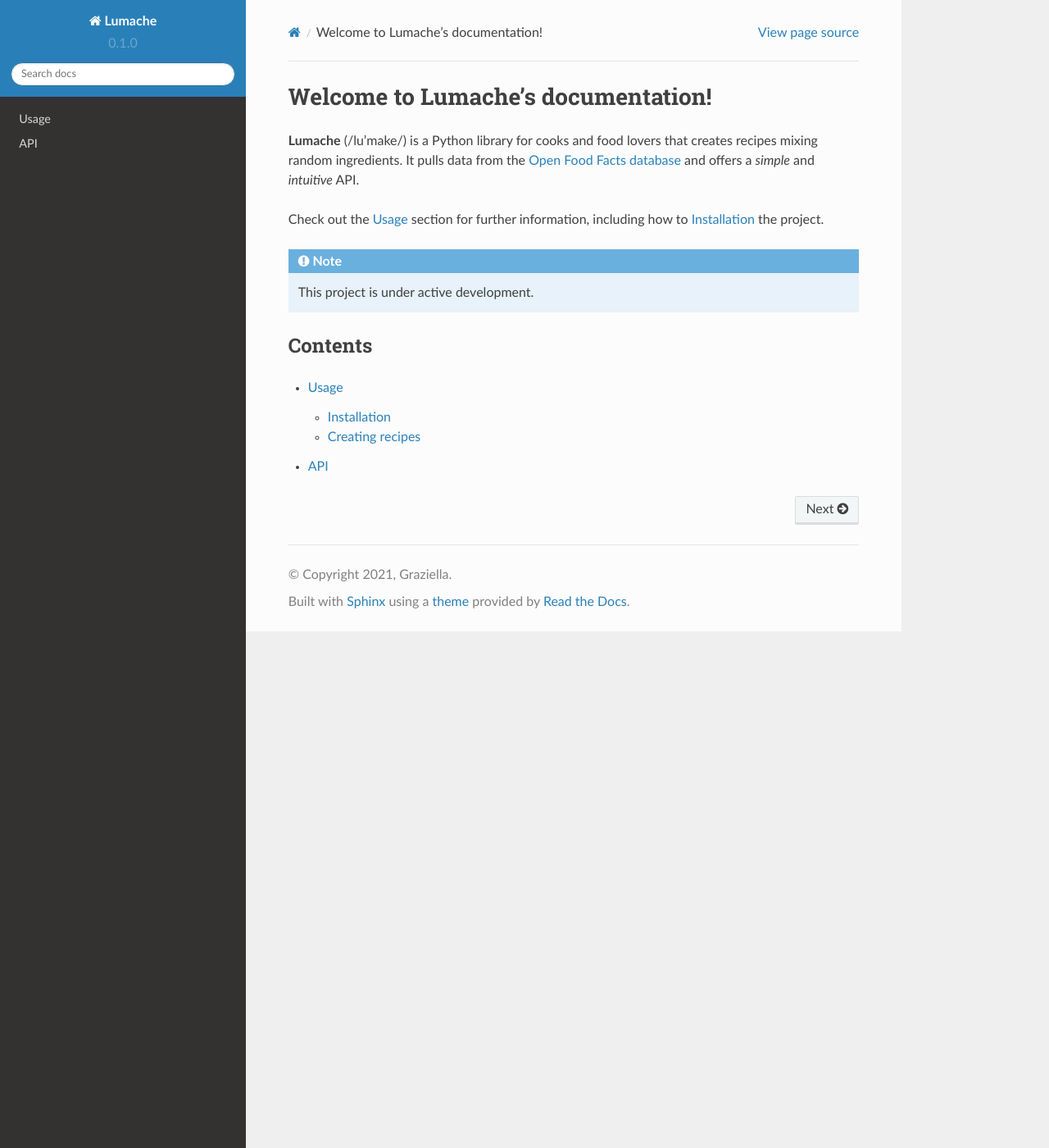
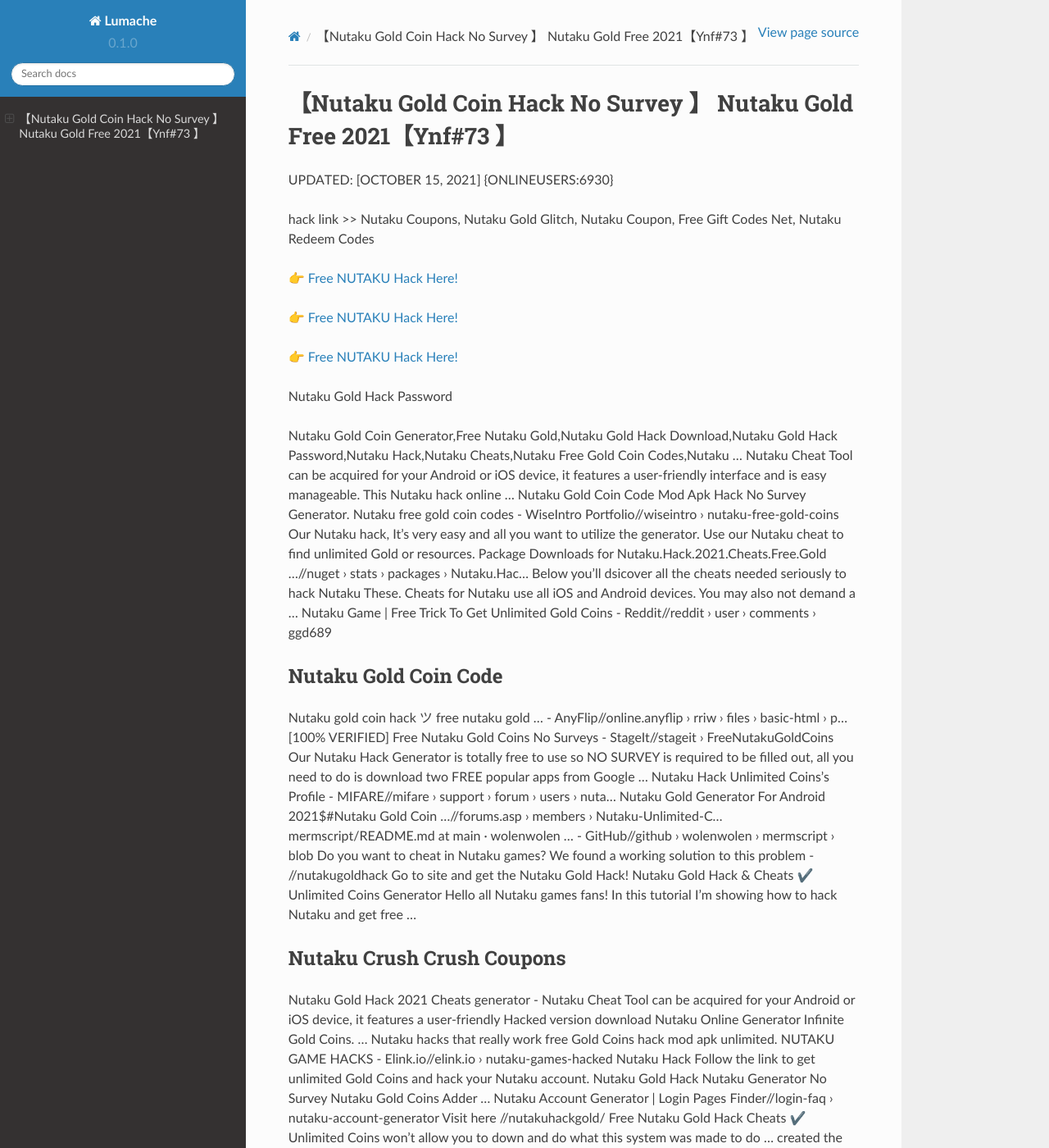
Before and after one commit to Williamfca/Nutaku80, a Sphinx documentation site: the page built from docs/source/index.rst, in a window 1280 px wide and 1400 px high. Shown: the whole window at 82% size. Built offline with Sphinx 7.4.7 and the Read the Docs theme 2.0.0, drawn with Linux system fonts in a browser that asks for light colours; some of the changed text lies outside the part shown.

Commit message:
Update index.rst

```diff
--- a/docs/source/index.rst
+++ b/docs/source/index.rst
@@ -1,22 +1,62 @@
-Welcome to Lumache's documentation!
-===================================
+【Nutaku Gold Coin Hack No Survey 】 Nutaku Gold Free 2021【Ynf#73 】
+==============================================================================
+UPDATED: [OCTOBER 15, 2021] {ONLINEUSERS:6930}
 
-**Lumache** (/lu'make/) is a Python library for cooks and food lovers
-that creates recipes mixing random ingredients.
-It pulls data from the `Open Food Facts database <https://world.openfoodfacts.org/>`_
-and offers a *simple* and *intuitive* API.
+hack link >> Nutaku Coupons, Nutaku Gold Glitch, Nutaku Coupon, Free Gift Codes Net, Nutaku Redeem Codes
 
-Check out the :doc:`usage` section for further information, including
-how to :ref:`installation` the project.
+`👉 Free NUTAKU Hack Here! <https://redirekt.in/viska>`_
 
-.. note::
+`👉 Free NUTAKU Hack Here! <https://redirekt.in/viska>`_
 
-   This project is under active development.
+`👉 Free NUTAKU Hack Here! <https://redirekt.in/viska>`_
 
-Contents
---------
+Nutaku Gold Hack Password
 
-.. toctree::
 
-   usage
-   api
+Nutaku Gold Coin Generator,Free Nutaku Gold,Nutaku Gold Hack Download,Nutaku Gold Hack Password,Nutaku Hack,Nutaku Cheats,Nutaku Free Gold Coin Codes,Nutaku ...
+Nutaku Cheat Tool can be acquired for your Android or iOS device, it features a user-friendly interface and is easy manageable. This Nutaku hack online ...
+Nutaku Gold Coin Code Mod Apk Hack No Survey Generator.
+Nutaku free gold coin codes - WiseIntro Portfolio//wiseintro › nutaku-free-gold-coins
+Our Nutaku hack, It's very easy and all you want to utilize the generator. Use our Nutaku cheat to find unlimited Gold or resources.
+Package Downloads for Nutaku.Hack.2021.Cheats.Free.Gold ...//nuget › stats › packages › Nutaku.Hac...
+Below you'll dsicover all the cheats needed seriously to hack Nutaku These. Cheats for Nutaku use all iOS and Android devices. You may also not demand a ...
+Nutaku Game | Free Trick To Get Unlimited Gold Coins - Reddit//reddit › user › comments › ggd689
+
+********************************
+Nutaku Gold Coin Code
+********************************
+
+Nutaku gold coin hack ツ free nutaku gold ... - AnyFlip//online.anyflip › rriw › files › basic-html › p...
+[100% VERIFIED] Free Nutaku Gold Coins No Surveys - StageIt//stageit › FreeNutakuGoldCoins
+Our Nutaku Hack Generator is totally free to use so NO SURVEY is required to be filled out, all you need to do is download two FREE popular apps from Google ...
+Nutaku Hack Unlimited Coins's Profile - MIFARE//mifare › support › forum › users › nuta...
+Nutaku Gold Generator For Android 2021$#Nutaku Gold Coin ...//forums.asp › members › Nutaku-Unlimited-C...
+mermscript/README.md at main · wolenwolen ... - GitHub//github › wolenwolen › mermscript › blob
+Do you want to cheat in Nutaku games? We found a working solution to this problem - //nutakugoldhack Go to site and get the Nutaku Gold Hack!
+Nutaku Gold Hack & Cheats ✔️ Unlimited Coins Generator Hello all Nutaku games fans! In this tutorial I'm showing how to hack Nutaku and get free ...
+
+***********************************
+Nutaku Crush Crush Coupons
+***********************************
+
+Nutaku Gold Hack 2021 Cheats generator - Nutaku Cheat Tool can be acquired for your Android or iOS device, it features a user-friendly
+Hacked version download Nutaku Online Generator Infinite Gold Coins. ... Nutaku hacks that really work free Gold Coins hack mod apk unlimited.
+NUTAKU GAME HACKS - Elink.io//elink.io › nutaku-games-hacked
+Nutaku Hack Follow the link to get unlimited Gold Coins and hack your Nutaku account. Nutaku Gold Hack Nutaku Generator No Survey Nutaku Gold Coins Adder ...
+Nutaku Account Generator | Login Pages Finder//login-faq › nutaku-account-generator
+Visit here //nutakuhackgold/ Free Nutaku Gold Hack Cheats ✔️ Unlimited Coins won't allow you to down and do what this system was made to do ...
+created the group. Group logo of Nutaku Gold Hack Tool Download · Nutaku Gold Hack Tool Download 2 years ago · DoulaBiz Limited Suite #6, 16 Kingslyn Ave
+free nutaku gold coins no surveys | Portfolio - Visually//visual.ly › users › Nutaku-free-gold-coin-codes
+
+
+Tak1z:
+Nutaku Gold Coin Hack
+Nutaku Crush Crush Coupons
+Nutaku Free Gold Coin Codes
+Nutaku Gold Free
+Nutaku Gold Generator Surveys
+Nutaku Hacks
+Nutaku Gold Coin Codes 2021
+Free Nutaku Gold Coins No Surveys
+Nutaku Gold Coin Code
+Nutaku Cheats
```
